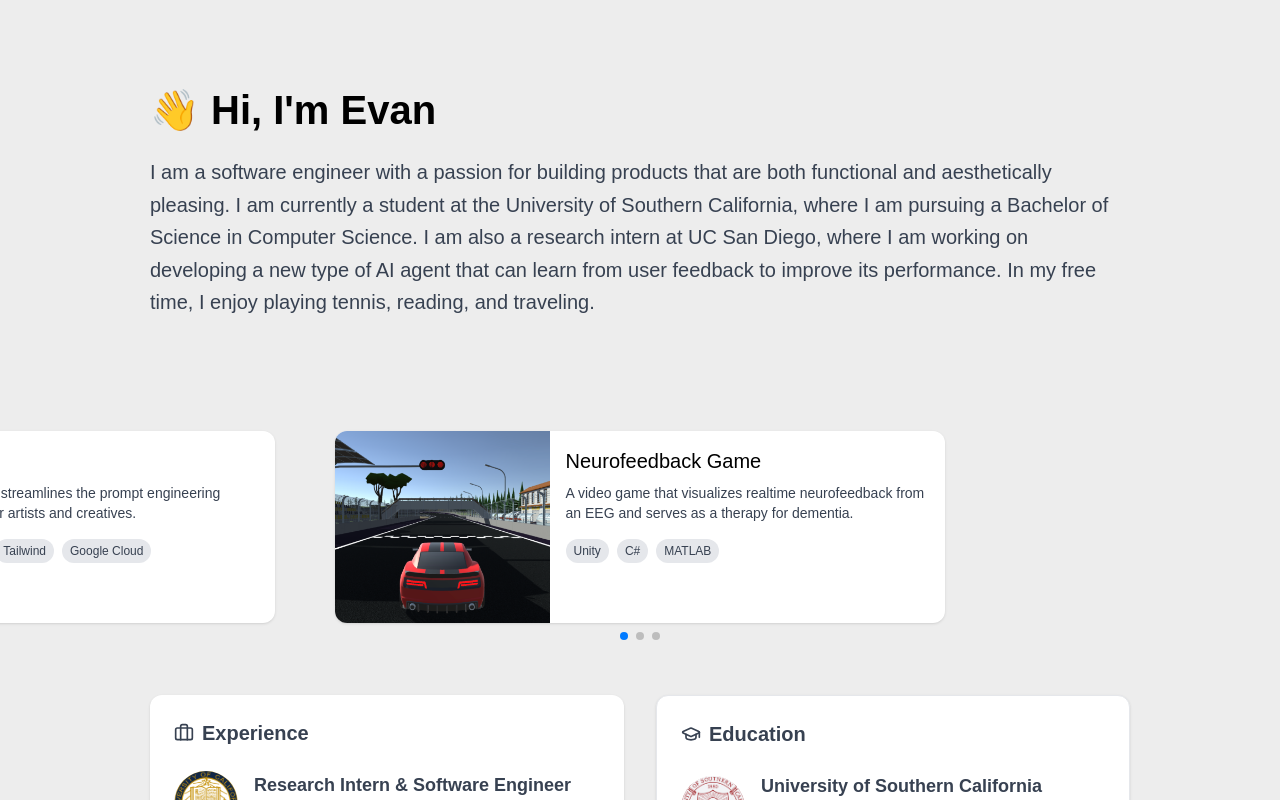
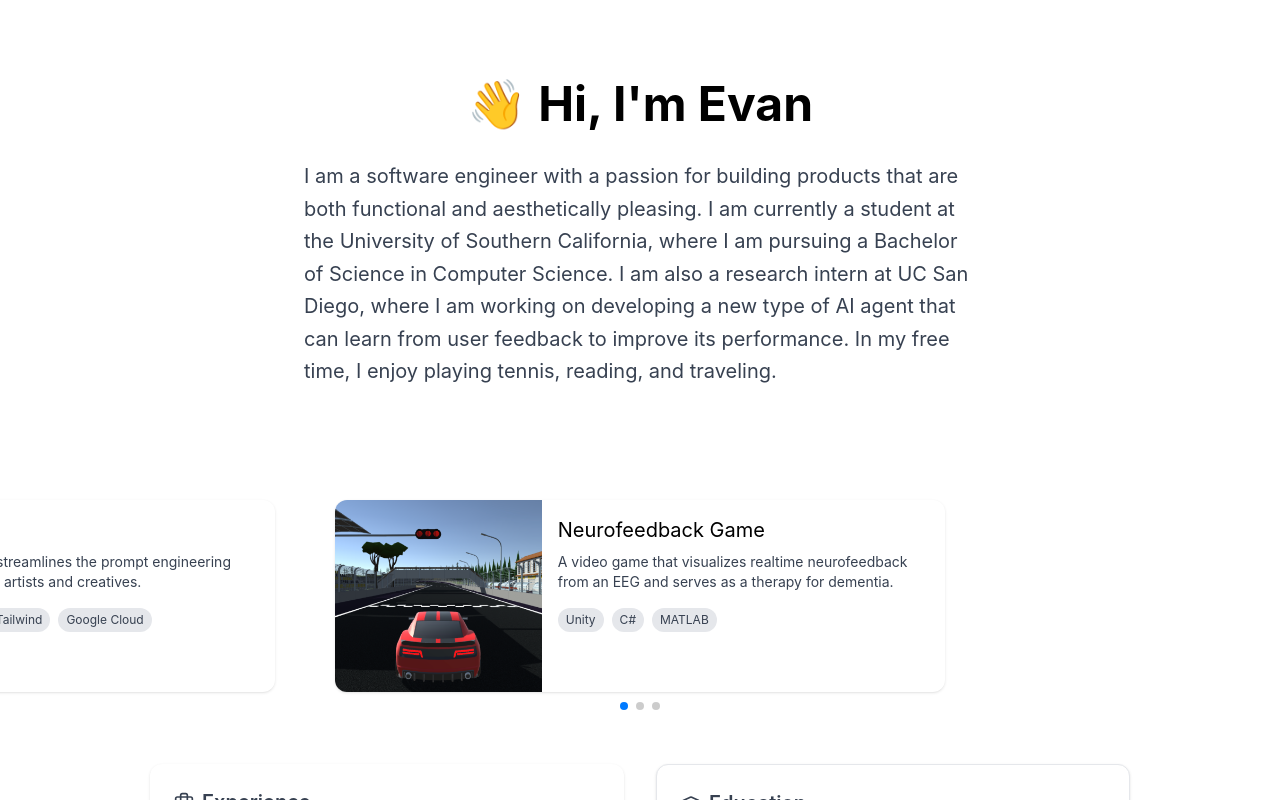
Before and after one commit to EvanAd7/EvanAd7.github.io, a Next.js app: page / in a window 1280 px wide. Shown: the top 800 px of the page. Built offline with nearby package versions, Linux system fonts and the light colour scheme.

Commit message:
chore: fix alignment

```diff
--- a/src/app/globals.css
+++ b/src/app/globals.css
@@ -3,7 +3,7 @@
 @tailwind utilities;
 
 :root {
-  --background: #ededed;
+  --background: var(--tw-colors-grey-50);
   --foreground: #ededed;
 }
 
--- a/src/app/homepage/components/Headline.js
+++ b/src/app/homepage/components/Headline.js
@@ -1,13 +1,13 @@
-import { description } from '/data/description'
+import { description } from "/data/description";
 
 export default function Headline() {
   return (
-    <div className="px-[150px] mt-20">
-      <h2 className="text-[40px] font-bold text-black mb-4">
+    <div className="mx-auto mt-20 max-w-2xl">
+      <h2 className="text-5xl font-bold text-black mb-8 text-center">
         👋 Hi, I'm Evan
       </h2>
 
-      <div className="text-xl text-gray-700 leading-relaxed">
+      <div className="text-xl text-gray-700 leading-relaxed text-left mx-auto">
         {description}
       </div>
     </div>
--- a/src/app/layout.js
+++ b/src/app/layout.js
@@ -22,11 +22,9 @@ export default function RootLayout({ children }) {
   return (
     <html lang="en">
       <body
-        className={`${geistSans.variable} ${geistMono.variable} antialiased min-h-screen flex flex-col`}
+        className={`${geistSans.variable} ${geistMono.variable} antialiased min-h-screen flex flex-col font-sans`}
       >
-        <main className="flex-grow">
-          {children}
-        </main>
+        <main className="flex-grow">{children}</main>
         <Footer />
       </body>
     </html>
```
